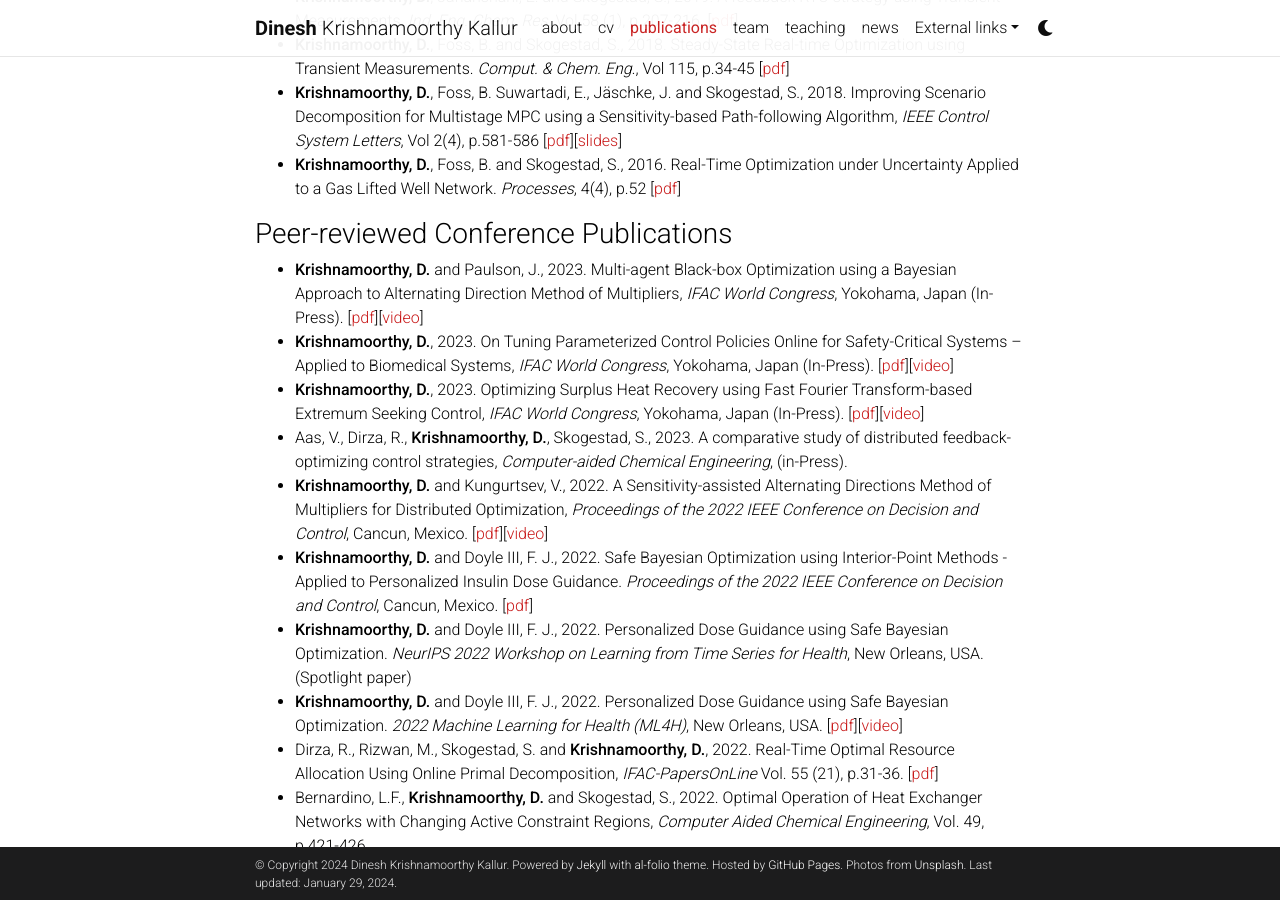
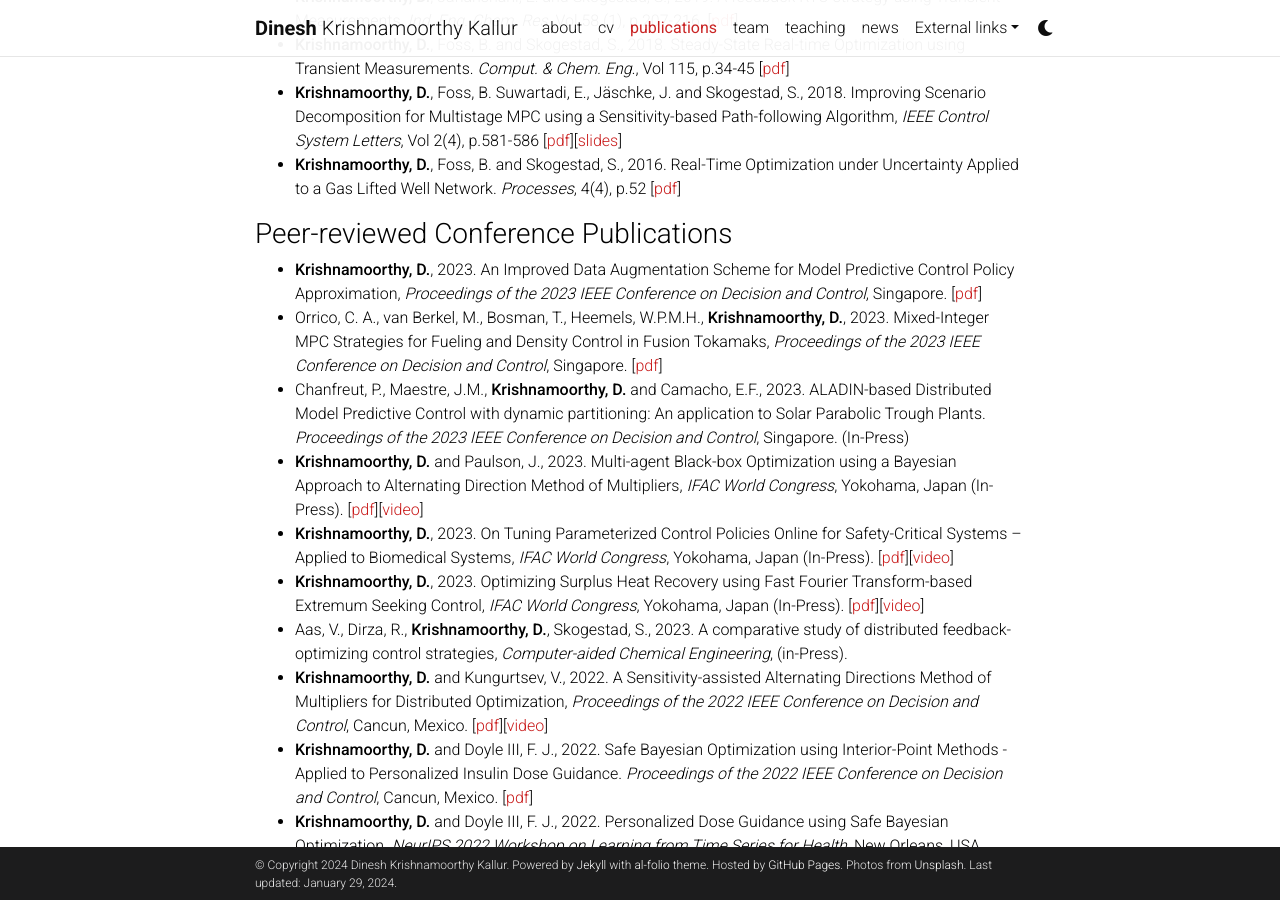
Before and after one commit to dinesh-krishnamoorthy/dinesh-krishnamoorthy.github.io, a Jekyll site: the page built from _pages/publications.md, in a window 1280 px wide and 900 px high, scrolled down 1321 px. Built offline with Jekyll 4.4.1, drawn with Linux system fonts in a browser that asks for light colours; comment, search, counter and statistics services are not loaded; a style sheet for code colours, icons or effects is not loaded.

Commit message:
Update publications.md

```diff
--- a/_pages/publications.md
+++ b/_pages/publications.md
@@ -36,6 +36,9 @@ nav_order: 2
 
 
 ### Peer-reviewed Conference Publications
+* **Krishnamoorthy, D.**, 2023. An Improved Data Augmentation Scheme for Model Predictive Control Policy Approximation, _Proceedings of the 2023 IEEE Conference on Decision and Control_, Singapore. [[pdf](https://arxiv.org/pdf/2303.05607.pdf)]
+* Orrico, C. A., van Berkel, M., Bosman, T., Heemels, W.P.M.H., **Krishnamoorthy, D.**, 2023. Mixed-Integer MPC Strategies for Fueling and Density Control in Fusion Tokamaks, _Proceedings of the 2023 IEEE Conference on Decision and Control_, Singapore. [[pdf](https://arxiv.org/pdf/2306.00415.pdf)]
+* Chanfreut, P., Maestre, J.M., **Krishnamoorthy, D.** and Camacho, E.F., 2023. ALADIN-based Distributed Model Predictive Control with dynamic partitioning: An application to Solar Parabolic Trough Plants. _Proceedings of the 2023 IEEE Conference on Decision and Control_, Singapore. (In-Press)
 * **Krishnamoorthy, D.** and Paulson, J., 2023. Multi-agent Black-box Optimization using a Bayesian Approach to Alternating Direction Method of Multipliers, _IFAC World Congress_, Yokohama, Japan (In-Press). [[pdf](https://arxiv.org/pdf/2303.14414.pdf)][[video](https://youtu.be/wemfd3En4iI)]
 * **Krishnamoorthy, D.**, 2023. On Tuning Parameterized Control Policies Online for Safety-Critical Systems – Applied to Biomedical Systems, _IFAC World Congress_, Yokohama, Japan (In-Press). [[pdf](https://www.dropbox.com/s/fe8ta54a2qps0ga/BO_tuning_final.pdf?dl=0)][[video](https://youtu.be/bvsmT_blMa4)]
 * **Krishnamoorthy, D.**, 2023. Optimizing Surplus Heat Recovery using Fast Fourier Transform-based Extremum Seeking Control, _IFAC World Congress_, Yokohama, Japan (In-Press). [[pdf](https://www.dropbox.com/s/ulds21jtmujv4xz/postprint.pdf?dl=0)][[video](https://youtu.be/Tw8-Uw0vwqI)]
```
